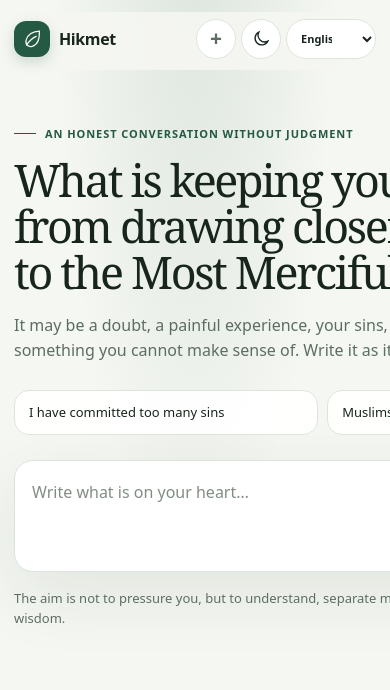
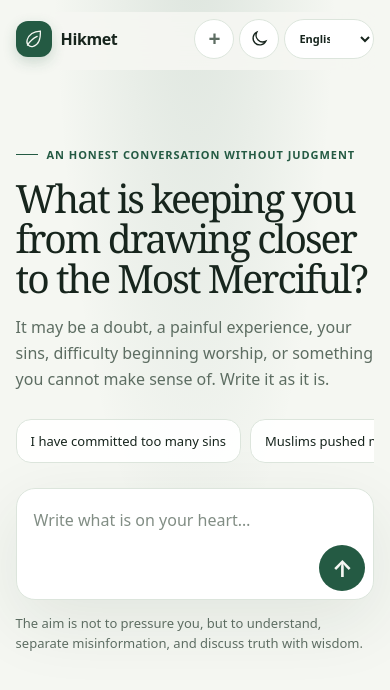
Before and after one commit to servant885/contemplator, a website: page index.html in a window 390 px wide. Drawn offline with Linux system fonts and the light colour scheme.

Commit message:
Restore mobile viewport and integrate Vercel Analytics

```diff
--- a/index.html
+++ b/index.html
@@ -1,3 +1,13 @@
+<!doctype html>
+<html lang="tr">
+<head>
+  <meta charset="utf-8">
+  <meta name="viewport" content="width=device-width, initial-scale=1, viewport-fit=cover">
+  <meta name="theme-color" content="#f5f7f2" id="themeColorMeta">
+  <meta name="description" content="İçinde Allah'a yaklaşmana engel olan ne varsa, yargılanmadan konuş.">
+  <meta property="og:type" content="website">
+  <meta property="og:url" content="https://www.hikmet.app/">
+  <meta property="og:title" content="Hikmet">
   <meta property="og:description" content="İçinde Allah'a yaklaşmana engel olan ne varsa, yargılanmadan konuş.">
   <meta property="og:image" content="https://www.hikmet.app/social-preview.svg">
   <meta name="twitter:card" content="summary_large_image">
@@ -13,6 +23,31 @@
   <link rel="icon" type="image/png" sizes="192x192" href="/favicon-192.png?v=4">
   <link rel="manifest" href="/manifest.webmanifest">
   <link rel="stylesheet" href="/styles.css">
+  <style>
+    .welcome-view { grid-template-columns: minmax(0, 1fr); }
+    .welcome-content, .prompt-chips, .top-actions, .language-select { min-inline-size: 0; }
+    .welcome-content h1 { overflow-wrap: anywhere; }
+    @media (max-width: 760px) {
+      .shell, .composer-wrap {
+        padding-left: max(clamp(10px, 4vw, 20px), env(safe-area-inset-left));
+        padding-right: max(clamp(10px, 4vw, 20px), env(safe-area-inset-right));
+      }
+      .topbar { flex-wrap: wrap; }
+      .top-actions { flex-wrap: wrap; }
+      .welcome-view { min-height: auto; padding-block: clamp(24px, 8svh, 70px) 32px; }
+      .welcome-content h1 { font-size: clamp(1.75rem, 10vw, 4rem); }
+      .prompt-chip { min-width: min(78%, 14rem) !important; max-width: 100% !important; }
+      .chat-composer textarea { max-height: min(180px, 28dvh); }
+    }
+  </style>
+  <script>
+    window.va = window.va || function () { (window.vaq = window.vaq || []).push(arguments); };
+    window.va('beforeSend', function (event) {
+      var url = new URL(event.url, location.origin);
+      return { ...event, url: url.origin + url.pathname };
+    });
+  </script>
+  <script defer src="/_vercel/insights/script.js"></script>
   <script>
     (() => {
       try {
```
